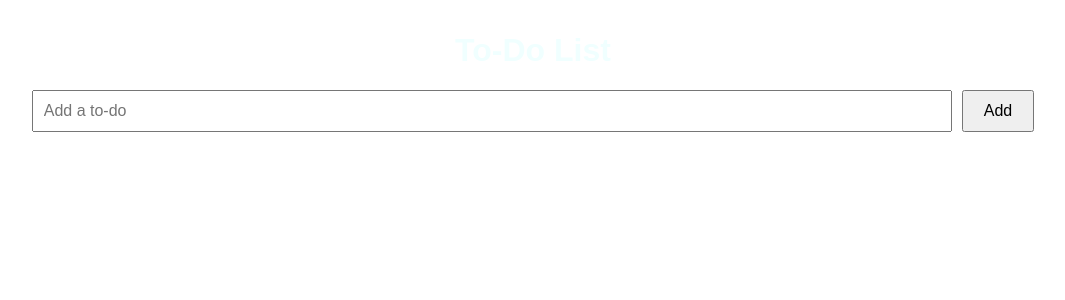
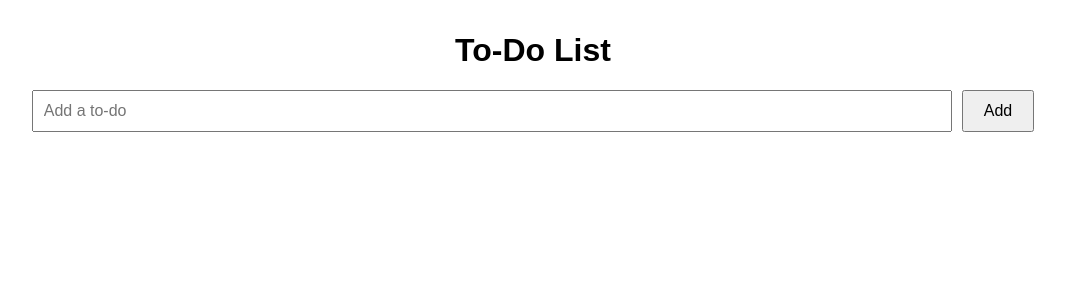
Before and after one commit to Navateja-gogula/aws-github-actions, a React (Create React App) app: page / in a window 1280 px wide. Shown: the top 300 px of the page, without its empty margins (107-1172 px from the left). Built offline with nearby package versions, Linux system fonts and the light colour scheme.

Commit message:
updated script

```diff
--- a/src/index.css
+++ b/src/index.css
@@ -1,6 +1,5 @@
 body {
   margin: 0;
-  color: azure;
   font-family: -apple-system, BlinkMacSystemFont, 'Segoe UI', 'Roboto', 'Oxygen',
     'Ubuntu', 'Cantarell', 'Fira Sans', 'Droid Sans', 'Helvetica Neue',
     sans-serif;
```
